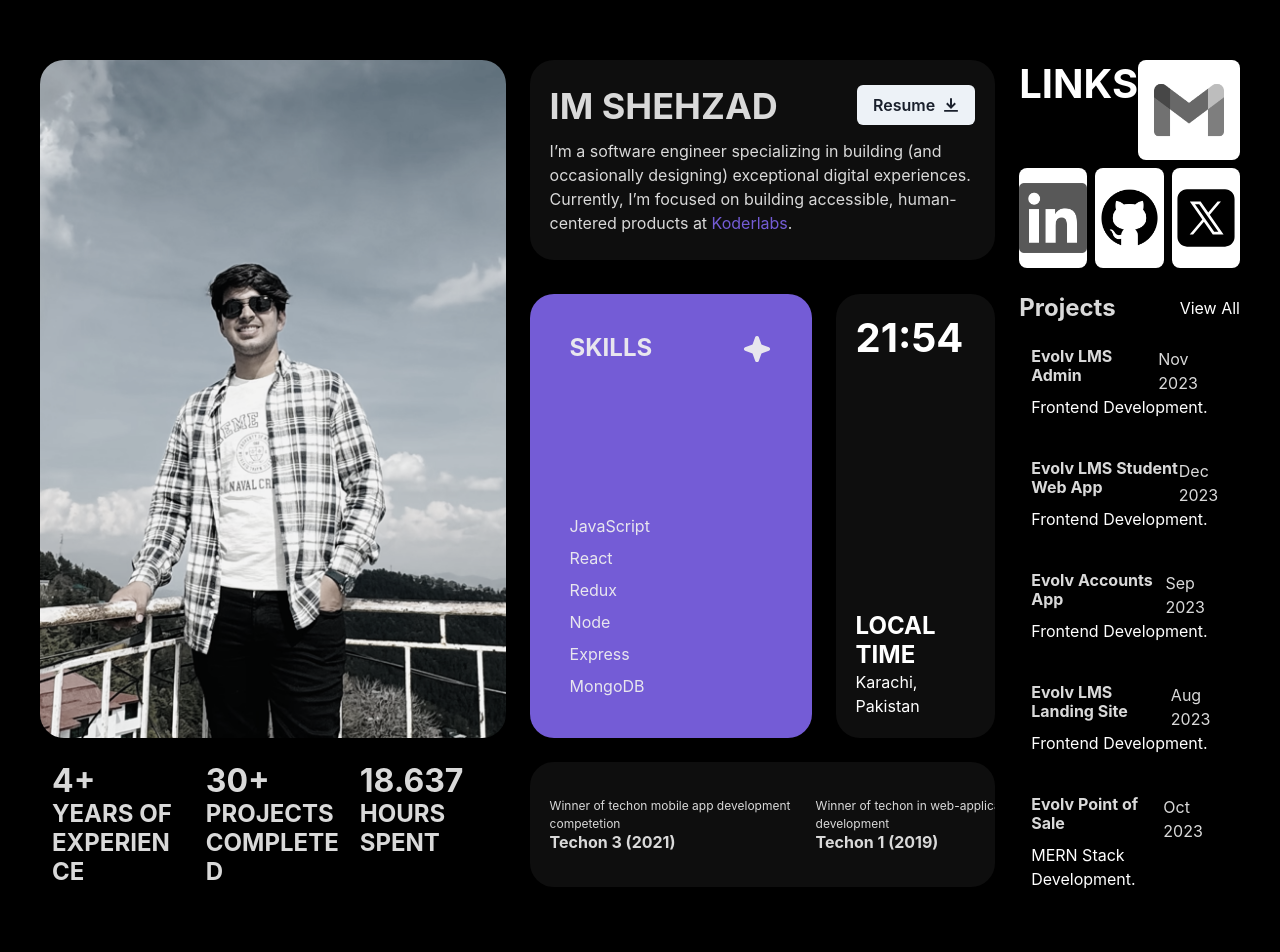
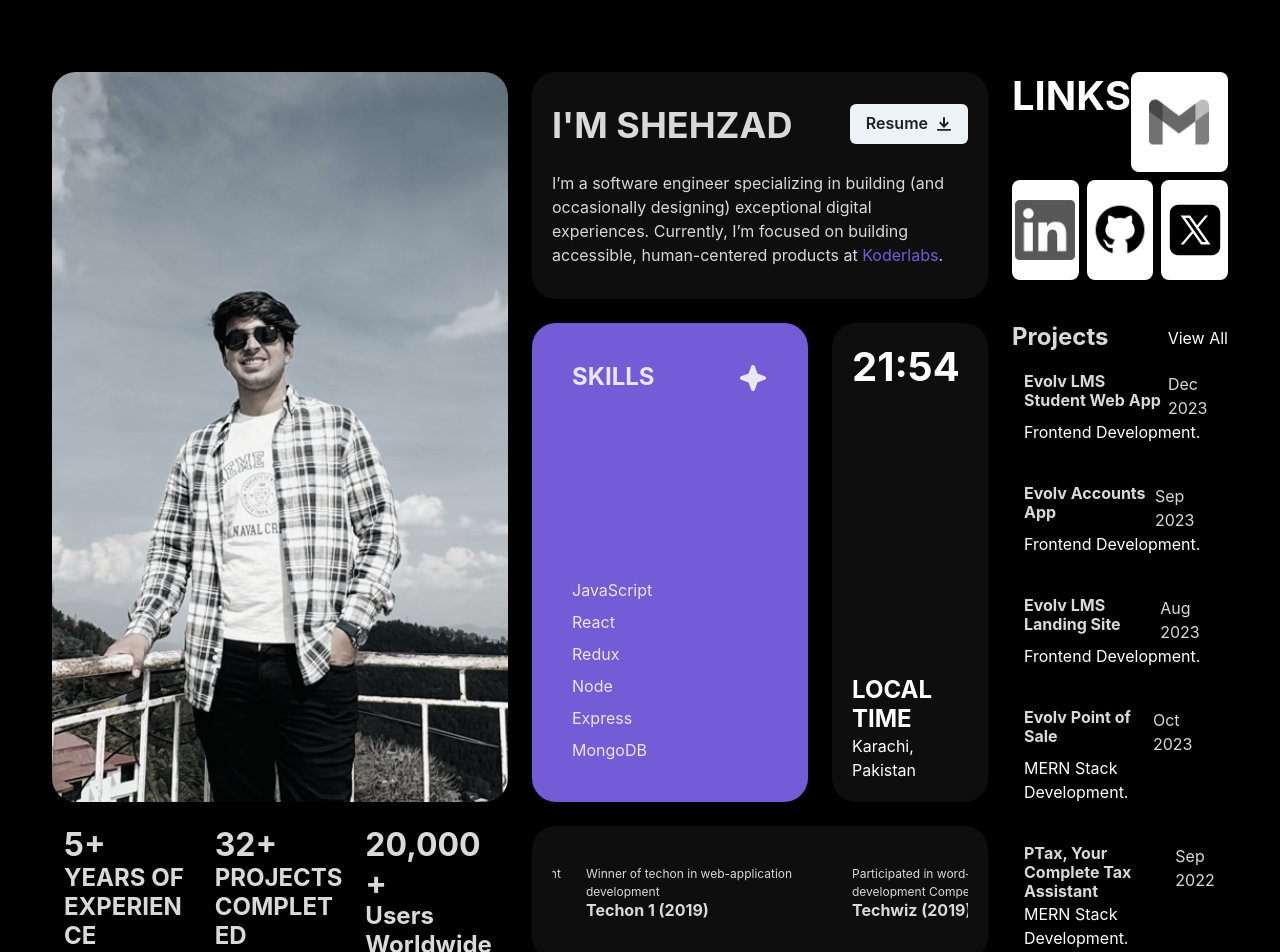
Before and after one commit to Shaxadhere/portfolio-v3, a React (Vite) app: page / in a window 1280 px wide. Shown: the top 952 px of the page. Built offline with nearby package versions, Linux system fonts and the light colour scheme.

Commit message:
updated few things ✅

```diff
--- a/src/App.jsx
+++ b/src/App.jsx
@@ -1,63 +1,83 @@
-import {
-  Box,
-  Card,
-  Grid,
-  GridItem,
-  Image,
-  Heading,
-  CardBody,
-  Flex,
-  Text,
-  chakra,
-  VStack,
-  SimpleGrid,
-} from "@chakra-ui/react";
-import React from "react";
-import GlareIcon from "./components/icons/GlareIcon";
+import { Box, Grid, GridItem, Heading, Image } from "@chakra-ui/react";
+import Brief from "./components/content/Brief";
 import DisplayPicture from "./components/content/DisplayPicture";
-import Brief from "./components/content/Brief";
+import Experience from "./components/content/Experience";
+import Links from "./components/content/Links";
+import LocalTime from "./components/content/LocalTime";
+import Numbers from "./components/content/Numbers";
+import Projects from "./components/content/Projects";
+import Reviews from "./components/content/Reviews";
 import Skills from "./components/content/Skills";
-import LocalTime from "./components/content/LocalTime";
-import Links from "./components/content/Links";
-import Projects from "./components/content/Projects";
-import Numbers from "./components/content/Numbers";
-import Reviews from "./components/content/Reviews";
-import Experience from "./components/content/Experience";
 
 const App = () => {
   return (
-    <Box w="full" minH="100vh" py={{ base: "30px", lg: "60px" }}>
-      <Grid
-        templateColumns="repeat(20, 1fr)"
-        templateRows="repeat(12, 1fr)"
-        gap={6}
-      >
-        <GridItem rowSpan={{ base: 12, md: 12 }} colSpan={{ base: 20, lg: 8 }}>
+    <Box w={"full"} minH="100vh" py={{ base: "30px", lg: "60px" }}>
+      <Grid templateColumns="repeat(20, 1fr)" templateRows="repeat(12, 1fr)">
+        <GridItem
+          p={{ base: 0, lg: 3 }}
+          rowSpan={{ base: 12, md: 12 }}
+          colSpan={{ base: 20, lg: 8 }}
+        >
           <DisplayPicture />
         </GridItem>
-        <GridItem rowSpan={{ base: 10, md: 4 }} colSpan={{ base: 20, lg: 8 }}>
+        <GridItem
+          px={{ base: 0, lg: 3 }}
+          py={{ base: 3, lg: 3 }}
+          rowSpan={{ base: 10, md: 4 }}
+          colSpan={{ base: 20, lg: 8 }}
+        >
           <Brief />
         </GridItem>
-        <GridItem rowSpan={{ base: 10, md: 4 }} colSpan={{ base: 20, lg: 4 }}>
+        <GridItem
+          p={{ base: 0, lg: 3 }}
+          rowSpan={{ base: 10, md: 4 }}
+          colSpan={{ base: 20, lg: 4 }}
+        >
           <Links />
         </GridItem>
-        <GridItem rowSpan={{ base: 12, md: 8 }} colSpan={{ base: 20, lg: 5 }}>
+        <GridItem
+          p={{ base: 0, lg: 3 }}
+          rowSpan={{ base: 12, md: 8 }}
+          colSpan={{ base: 20, lg: 5 }}
+        >
           <Skills />
         </GridItem>
-        <GridItem rowSpan={{ base: 10, md: 8 }} colSpan={{ base: 20, lg: 3 }}>
+        <GridItem
+          px={{ base: 0, lg: 3 }}
+          py={{ base: 3, lg: 3 }}
+          rowSpan={{ base: 10, md: 8 }}
+          colSpan={{ base: 20, lg: 3 }}
+        >
           <LocalTime />
         </GridItem>
-        <GridItem rowSpan={{ base: 12, md: 16 }} colSpan={{ base: 20, lg: 4 }}>
+        <GridItem
+          p={{ base: 0, lg: 3 }}
+          rowSpan={{ base: 12, md: 16 }}
+          colSpan={{ base: 20, lg: 4 }}
+        >
           <Projects />
         </GridItem>
-        <GridItem rowSpan={{ base: 12, md: 3 }} colSpan={{ base: 20, md: 8 }}>
+        <GridItem
+          p={{ base: 0, lg: 3 }}
+          rowSpan={{ base: 12, md: 3 }}
+          colSpan={{ base: 20, md: 8 }}
+        >
           <Numbers />
         </GridItem>
-        <GridItem rowSpan={{ base: 12, md: 3 }} colSpan={{ base: 20, md: 8 }}>
+        <GridItem
+          px={{ base: 0, lg: 3 }}
+          py={{ base: 3, lg: 3 }}
+          rowSpan={{ base: 12, md: 3 }}
+          colSpan={{ base: 20, md: 8 }}
+        >
           <Reviews />
         </GridItem>
       </Grid>
-      <Box m="auto" maxW={{ base: "calc(100vw - 50px)", md: "calc(100% - 400px)" }}>
+      <Box
+        m="auto"
+        mt={10}
+        maxW={{ base: "calc(100vw - 50px)", md: "calc(100% - 400px)" }}
+      >
         <Heading mb={"40px"} color="#d9d9d9" textAlign={"center"}>
           My Github Activity
         </Heading>
--- a/src/components/content/Brief.jsx
+++ b/src/components/content/Brief.jsx
@@ -17,13 +17,17 @@ const Brief = () => {
       m="auto"
       maxW={{ base: "calc(100% - 50px)", lg: "full" }}
       bg="#0e0e0e"
-      h="200px"
+      h="full"
       rounded="24px"
     >
       <CardBody>
         <Flex flexDir="column" h="full" justify="space-around" color="#d9d9d9">
-          <Flex justify="space-between">
-            <Heading>IM SHEHZAD</Heading>
+          <Flex
+            mb={{ base: 2, lg: 0 }}
+            flexDir={{ base: "column", lg: "row" }}
+            justify="space-between"
+          >
+            <Heading>I'M SHEHZAD</Heading>
             <Button
               as="a"
               target="_blank"
--- a/src/components/content/DisplayPicture.jsx
+++ b/src/components/content/DisplayPicture.jsx
@@ -9,7 +9,7 @@ const DisplayPicture = () => {
       m="auto"
       h="full"
       w="full"
-      minH="400px"
+      minH={{ base: "350px", lg: "400px" }}
       rounded="24px"
       bgImage={`url(${INFORMATION.PROFILE_PICTURE})`}
       bgPos="center"
--- a/src/components/content/Numbers.jsx
+++ b/src/components/content/Numbers.jsx
@@ -1,5 +1,4 @@
-import { Flex, Heading, SimpleGrid, chakra } from "@chakra-ui/react";
-import React from "react";
+import { Heading, SimpleGrid, chakra } from "@chakra-ui/react";
 import { INFORMATION } from "../../config/constants/information";
 
 const Numbers = () => {
@@ -14,20 +13,32 @@ const Numbers = () => {
       align="center"
       spacing={5}
     >
-      <Heading textAlign={{ base: "center", lg: "left" }} color="#d9d9d9" fontSize="24px">
+      <Heading
+        textAlign={{ base: "center", lg: "left" }}
+        color="#d9d9d9"
+        fontSize="24px"
+      >
         <chakra.span fontSize="32px">{INFORMATION.EXPIRIENCE}+ </chakra.span>
         <br /> YEARS OF <br /> EXPERIENCE
       </Heading>
-      <Heading textAlign={{ base: "center", lg: "left" }} color="#d9d9d9" fontSize="24px">
+      <Heading
+        textAlign={{ base: "center", lg: "left" }}
+        color="#d9d9d9"
+        fontSize="24px"
+      >
         <chakra.span fontSize="32px">{INFORMATION.TOTAL_PROJECTS}+</chakra.span>
         <br />
         PROJECTS <br /> COMPLETED
       </Heading>
-      <Heading textAlign={{ base: "center", lg: "left" }} color="#d9d9d9" fontSize="24px">
-        <chakra.span fontSize="32px">18.637</chakra.span>
+      <Heading
+        textAlign={{ base: "center", lg: "left" }}
+        color="#d9d9d9"
+        fontSize="24px"
+      >
+        <chakra.span fontSize="32px">20,000+</chakra.span>
         <br />
-        HOURS
-        <br /> SPENT
+        Users
+        <br /> Worldwide
       </Heading>
     </SimpleGrid>
   );
--- a/src/components/content/Projects.jsx
+++ b/src/components/content/Projects.jsx
@@ -1,6 +1,6 @@
-import React from "react";
-import { VStack, Box, Flex, Heading, Text } from "@chakra-ui/react";
+import { Box, Flex, Heading, Text } from "@chakra-ui/react";
 import { INFORMATION } from "../../config/constants/information";
+import AutoScrollVStack from "../misc/AutoScrollVStack";
 
 const Projects = () => {
   return (
@@ -11,37 +11,7 @@ const Projects = () => {
         </Heading>
         <Text color="#fff">View All</Text>
       </Flex>
-      <VStack
-        className="scrollbar-hidden"
-        align="stretch"
-        maxH="600px"
-        overflowY="auto"
-      >
-        {INFORMATION.PROJECTS.map((item, index) => (
-          <Box
-            key={index}
-            rounded="12px"
-            color="#d9d9d9"
-            py="16px"
-            px="12px"
-            cursor="pointer"
-            as="a"
-            target="_blank"
-            href={item.link}
-            _hover={{
-              shadow: "md",
-              bg: "#1f1f1f",
-              transition: "all 0.3s ease-in-out",
-            }}
-          >
-            <Flex justify="space-between">
-              <Heading fontSize="16px">{item.title}</Heading>
-              <Text>{item.date}</Text>
-            </Flex>
-            <Text color="#fff">{item.category}</Text>
-          </Box>
-        ))}
-      </VStack>
+      <AutoScrollVStack data={INFORMATION.PROJECTS} />
     </Box>
   );
 };
--- a/src/components/content/Reviews.jsx
+++ b/src/components/content/Reviews.jsx
@@ -1,6 +1,6 @@
-import { Card, CardBody, Flex, HStack, Heading, Text } from "@chakra-ui/react";
-import React, { useRef } from "react";
-import { INFORMATION } from "../../config/constants/information";
+import { Card, CardBody } from "@chakra-ui/react";
+import { useRef } from "react";
+import AutoScrollHStack from "../misc/AutoScrollHStack";
 
 const Reviews = () => {
   const ref = useRef(null);
@@ -8,26 +8,27 @@ const Reviews = () => {
   const array = [
     {
       name: "Techon 3 (2021)",
-      description: "Winner of techon mobile app development competetion"
+      description: "Winner of techon mobile app development competetion",
     },
     {
       name: "Techon 1 (2019)",
-      description: "Winner of techon in web-application development"
+      description: "Winner of techon in web-application development",
     },
     {
       name: "Techwiz (2019)",
-      description: "Participated in word-wide web application development Competetion"
+      description:
+        "Participated in word-wide web application development Competetion",
     },
     {
       name: "Ecompetencia (2019)",
-      description: "Winner of ecompetencia-2019 in web application development"
+      description: "Winner of ecompetencia-2019 in web application development",
     },
     {
       name: "International Bebras Community (2016)",
-      description: "International challenge on informatics and computational thinking"
+      description:
+        "International challenge on informatics and computational thinking",
     },
-
-  ]
+  ];
 
   return (
     <Card
@@ -38,23 +39,7 @@ const Reviews = () => {
       rounded="24px"
     >
       <CardBody overflowX="auto" className="scrollbar-hidden">
-        <HStack ref={ref} h="full" spacing={4} color="#d9d9d9">
-          {array.map((item, index) => (
-            <Flex
-              key={index}
-              flexDir="column"
-              justify="center"
-              h="full"
-              minW="250px"
-              maxW="250px"
-            >
-              <Text fontSize="12px">
-                {item.description}
-              </Text>
-              <Heading fontSize="16px">{item.name}</Heading>
-            </Flex>
-          ))}
-        </HStack>
+        <AutoScrollHStack data={array} />
       </CardBody>
     </Card>
   );
--- a/src/components/content/Skills.jsx
+++ b/src/components/content/Skills.jsx
@@ -5,7 +5,14 @@ import { INFORMATION } from "../../config/constants/information";
 
 const Skills = () => {
   return (
-    <Card m="auto"  maxW={{ base: "calc(100% - 50px)", lg: "full" }} role="group" bg="#745cd6" h="444px" rounded="24px">
+    <Card
+      m="auto"
+      maxW={{ base: "calc(100% - 50px)", lg: "full" }}
+      role="group"
+      bg="#745cd6"
+      h="full"
+      rounded="24px"
+    >
       <CardBody
         _groupHover={{
           bg: "#00000028",
@@ -32,13 +39,11 @@ const Skills = () => {
           </Flex>
 
           <VStack spacing="8px" align="stretch">
-            {INFORMATION.SKILLS.map(
-              (skill, index) => (
-                <Text fontSize="16px" key={index}>
-                  {skill}
-                </Text>
-              )
-            )}
+            {INFORMATION.SKILLS.map((skill, index) => (
+              <Text fontSize="16px" key={index}>
+                {skill}
+              </Text>
+            ))}
           </VStack>
         </Flex>
       </CardBody>
--- a/src/components/data/IconBox.jsx
+++ b/src/components/data/IconBox.jsx
@@ -4,7 +4,7 @@ import React from "react";
 const IconBox = ({ title, link = "#", image, ...rest }) => {
   return (
     <Flex
-      h="100px"
+      h={{ base: "85px", lg: "100px" }}
       w={{ base: "full", lg: "104px" }}
       rounded="8px"
       justify={"center"}
@@ -21,8 +21,8 @@ const IconBox = ({ title, link = "#", image, ...rest }) => {
     >
       <Image
         maxW="full"
-        maxH="70px"
-        w="70px"
+        maxH="60px"
+        w="60px"
         h="full"
         src={image}
         filter="grayscale(100%)"
--- /dev/null
+++ b/src/components/misc/AutoScrollHStack.jsx
@@ -0,0 +1,66 @@
+import React, { useEffect, useRef, useState } from "react";
+import { HStack, Flex, Text, Heading } from "@chakra-ui/react";
+
+const AutoScrollHStack = ({ data }) => {
+  const scrollRef = useRef(null);
+  const [isHovered, setIsHovered] = useState(false);
+
+  useEffect(() => {
+    const scrollContainer = scrollRef.current;
+    let scrollInterval;
+
+    const startScrolling = () => {
+      scrollInterval = setInterval(() => {
+        if (scrollContainer.scrollLeft + scrollContainer.clientWidth >= scrollContainer.scrollWidth) {
+          // Smooth scroll back to the start
+        //   scrollContainer.scrollTo({ left: 0, behavior: "smooth" });
+        } else {
+          scrollContainer.scrollLeft += 2; // Scroll right slowly
+        }
+      }, 50); // Adjust speed by changing the interval time
+    };
+
+    const stopScrolling = () => {
+      clearInterval(scrollInterval);
+    };
+
+    if (!isHovered) {
+      startScrolling();
+    } else {
+      stopScrolling();
+    }
+
+    return () => {
+      clearInterval(scrollInterval);
+    };
+  }, [isHovered]);
+
+  return (
+    <HStack
+     className="scrollbar-hidden"
+      ref={scrollRef}
+      h="full"
+      spacing={4}
+      color="#d9d9d9"
+      overflowX="auto"
+      onMouseEnter={() => setIsHovered(true)}
+      onMouseLeave={() => setIsHovered(false)}
+    >
+      {data.map((item, index) => (
+        <Flex
+          key={index}
+          flexDir="column"
+          justify="center"
+          h="full"
+          minW="250px"
+          maxW="250px"
+        >
+          <Text fontSize="12px">{item.description}</Text>
+          <Heading fontSize="16px">{item.name}</Heading>
+        </Flex>
+      ))}
+    </HStack>
+  );
+};
+
+export default AutoScrollHStack;
--- /dev/null
+++ b/src/components/misc/AutoScrollVStack.jsx
@@ -0,0 +1,79 @@
+import React, { useEffect, useRef, useState } from "react";
+import { VStack, Box, Flex, Heading, Text } from "@chakra-ui/react";
+
+const AutoScrollVStack = ({ data }) => {
+  const scrollRef = useRef(null);
+  const [isHovered, setIsHovered] = useState(false);
+
+  useEffect(() => {
+    const scrollContainer = scrollRef.current;
+    let scrollInterval;
+
+    const startScrolling = () => {
+      scrollInterval = setInterval(() => {
+        if (
+          scrollContainer.scrollTop + scrollContainer.clientHeight >=
+          scrollContainer.scrollHeight
+        ) {
+          // Smooth scroll to the top
+          // scrollContainer.scrollTo({ top: 0, behavior: "smooth" });
+        } else {
+          scrollContainer.scrollTop += 1; // Scroll down slowly
+        }
+      }, 50); // Adjust speed by changing the interval time
+    };
+
+    const stopScrolling = () => {
+      clearInterval(scrollInterval);
+    };
+
+    if (!isHovered) {
+      startScrolling();
+    } else {
+      stopScrolling();
+    }
+
+    return () => {
+      clearInterval(scrollInterval);
+    };
+  }, [isHovered]);
+
+  return (
+    <VStack
+      className="scrollbar-hidden"
+      align="stretch"
+      maxH="600px"
+      overflowY="auto"
+      ref={scrollRef}
+      onMouseEnter={() => setIsHovered(true)}
+      onMouseLeave={() => setIsHovered(false)}
+    >
+      {data.map((item, index) => (
+        <Box
+          key={index}
+          rounded="12px"
+          color="#d9d9d9"
+          py="16px"
+          px="12px"
+          cursor="pointer"
+          as="a"
+          target="_blank"
+          href={item.link}
+          _hover={{
+            shadow: "md",
+            bg: "#1f1f1f",
+            transition: "all 0.3s ease-in-out",
+          }}
+        >
+          <Flex justify="space-between">
+            <Heading fontSize="16px">{item.title}</Heading>
+            <Text>{item.date}</Text>
+          </Flex>
+          <Text color="#fff">{item.category}</Text>
+        </Box>
+      ))}
+    </VStack>
+  );
+};
+
+export default AutoScrollVStack;
--- a/src/config/constants/information.js
+++ b/src/config/constants/information.js
@@ -16,8 +16,8 @@ export const INFORMATION = {
     CITY: "Karachi",
     COUNTRY: "Pakistan",
 
-    EXPIRIENCE: 4,
-    TOTAL_PROJECTS: 30,
+    EXPIRIENCE: 5,
+    TOTAL_PROJECTS: 32,
 
     LINKS: {
         GITHUB: "https://github.com/shaxadhere",
```
